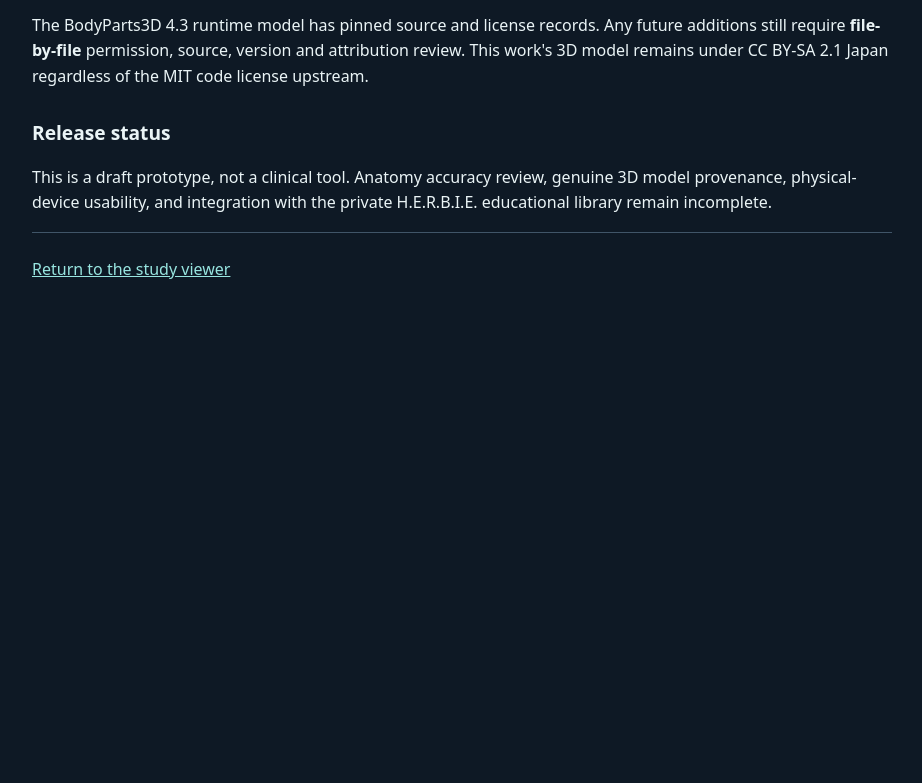
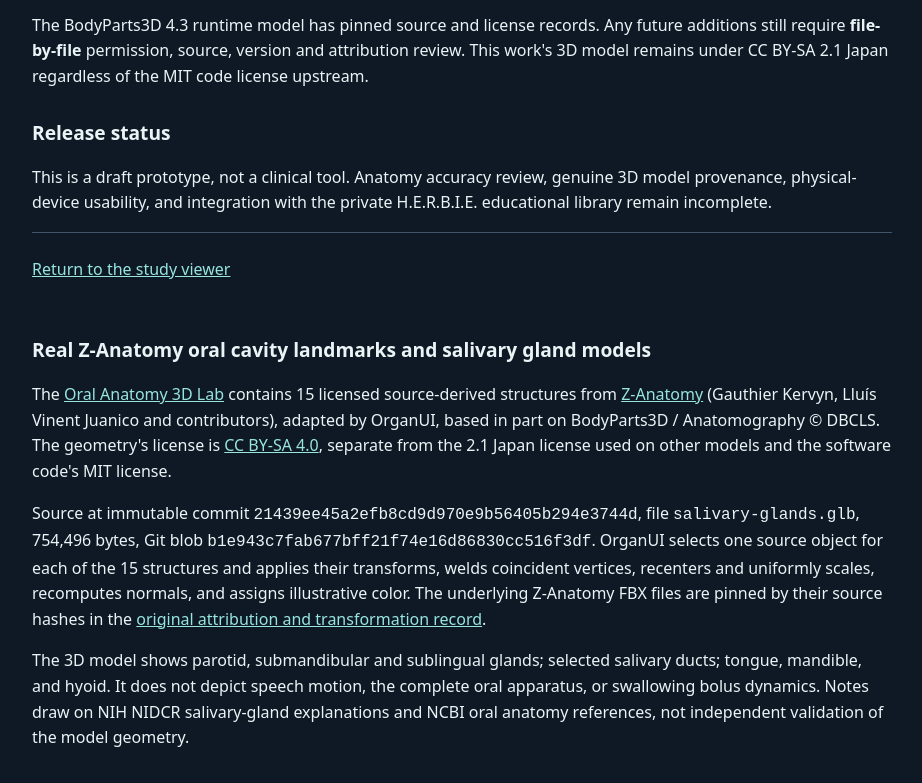
Before and after one commit to jimedusot-beep/3D-vision, a website built with Vite: page ANATOMY/SLP/about.html in a window 1280 px wide. Shown: the part 3165-3948 px from the top of the page, without its empty margins (178-1100 px from the left). Before the commit the page ends 3488 px from the top, so only its background shows below. Built offline with nearby package versions, Linux system fonts and the light colour scheme.

Commit message:
feat(slp): include licensed oral anatomy lab in Atlas build and navigation

```diff
--- a/ANATOMY/SLP/about.html
+++ b/ANATOMY/SLP/about.html
@@ -54,4 +54,7 @@
 <h2>Release status</h2>
 <p>This is a draft prototype, not a clinical tool. Anatomy accuracy review, genuine 3D model provenance, physical-device usability, and integration with the private H.E.R.B.I.E. educational library remain incomplete.</p>
 <footer><a href="./index.html">Return to the study viewer</a></footer>
-</main></body></html>
+<h2>Real Z-Anatomy oral cavity landmarks and salivary gland models</h2>
+<p>The <a href="./oral.html">Oral Anatomy 3D Lab</a> contains 15 licensed source-derived structures from <a href="https://github.com/LluisV/Z-Anatomy">Z-Anatomy</a> (Gauthier Kervyn, Lluís Vinent Juanico and contributors), adapted by OrganUI, based in part on BodyParts3D / Anatomography © DBCLS. The geometry's license is <a href="https://creativecommons.org/licenses/by-sa/4.0/">CC BY-SA 4.0</a>, separate from the 2.1 Japan license used on other models and the software code's MIT license.</p>
+<p>Source at immutable commit <code>21439ee45a2efb8cd9d970e9b56405b294e3744d</code>, file <code>salivary-glands.glb</code>, 754,496 bytes, Git blob <code>b1e943c7fab677bff21f74e16d86830cc516f3df</code>. OrganUI selects one source object for each of the 15 structures and applies their transforms, welds coincident vertices, recenters and uniformly scales, recomputes normals, and assigns illustrative color. The underlying Z-Anatomy FBX files are pinned by their source hashes in the <a href="https://github.com/organui/organui/blob/21439ee45a2efb8cd9d970e9b56405b294e3744d/apps/web/public/models/salivary-glands.ATTRIBUTION.md">original attribution and transformation record</a>.</p>
+<p>The 3D model shows parotid, submandibular and sublingual glands; selected salivary ducts; tongue, mandible, and hyoid. It does not depict speech motion, the complete oral apparatus, or swallowing bolus dynamics. Notes draw on NIH NIDCR salivary-gland explanations and NCBI oral anatomy references, not independent validation of the model geometry.</p></main></body></html>
```
